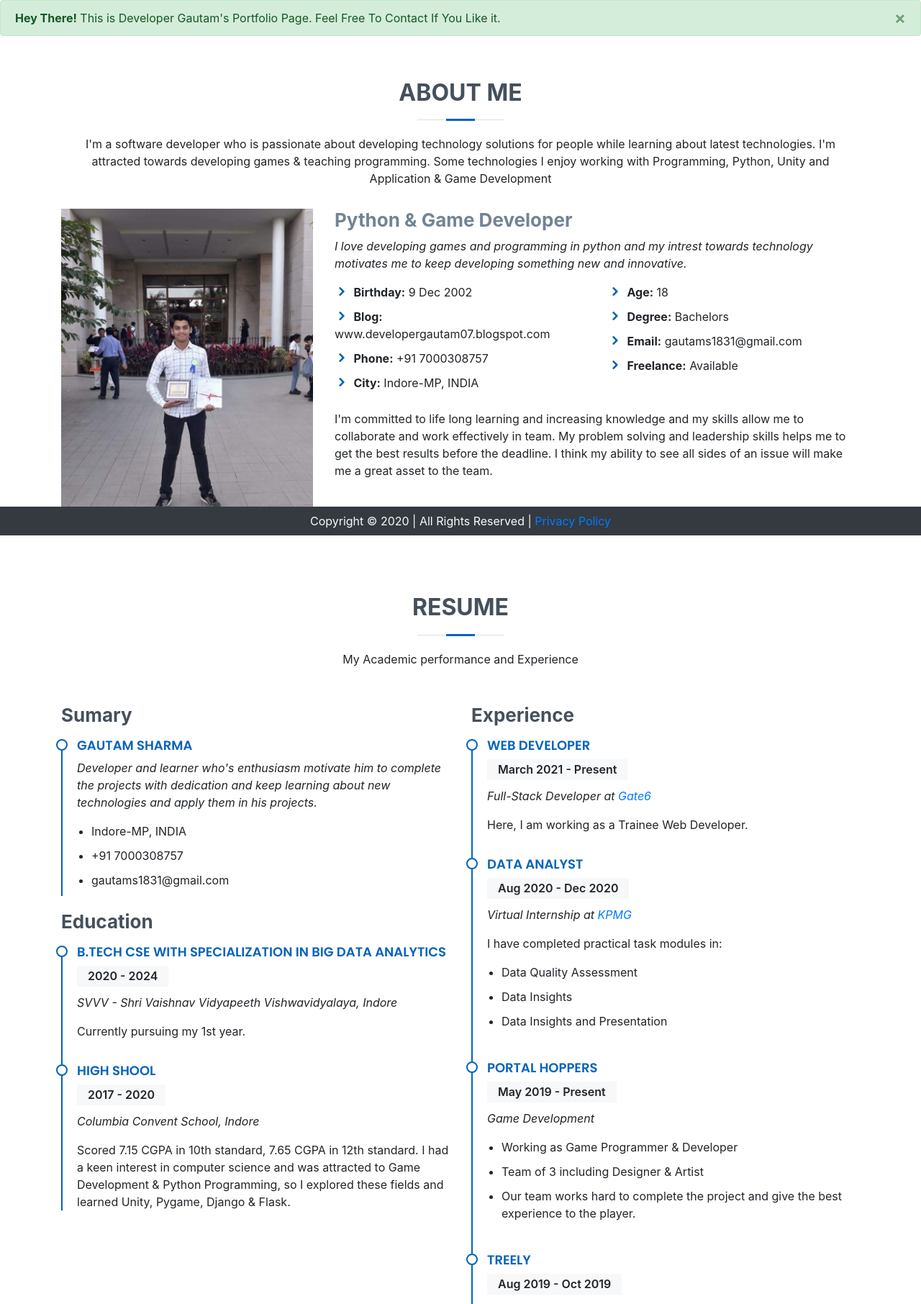
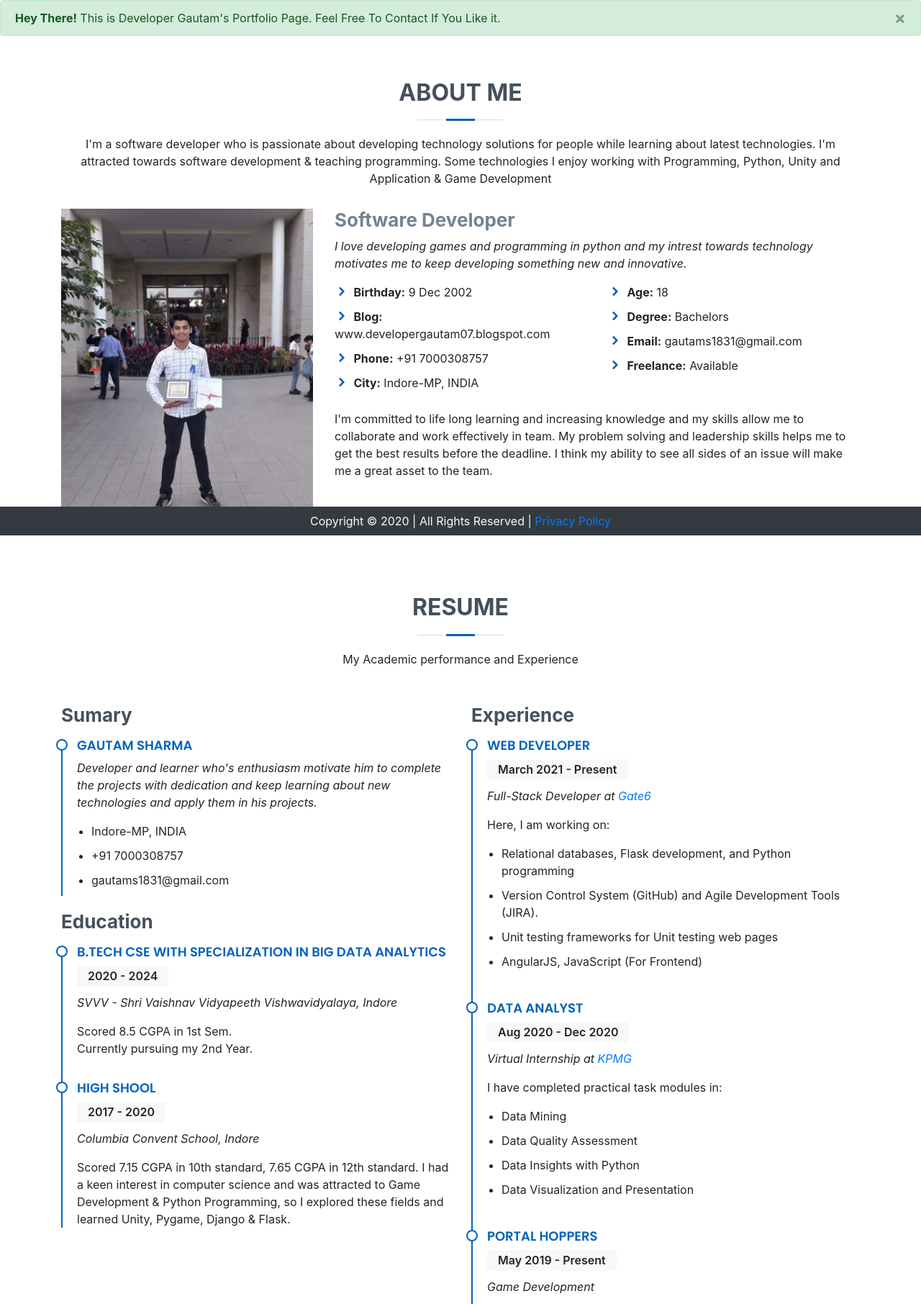
Before and after one commit to developergautam07/developergautam-web, a Django app: page /about in a window 1280 px wide. Shown: the part 56-1868 px from the top of the page at 72% size. Run offline with Django 3.2, Linux system fonts and the light colour scheme; some libraries are stand-ins or nearby versions.

Commit message:
feat: Experience and Project details Updated

```diff
--- a/templates/about.html
+++ b/templates/about.html
@@ -18,7 +18,7 @@
       <h2>About ME</h2>
       <p>I'm a software developer who is passionate about developing technology solutions for people while learning
         about
-        latest technologies. I'm attracted towards developing games & teaching programming. Some technologies I enjoy
+        latest technologies. I'm attracted towards software development & teaching programming. Some technologies I enjoy
         working with Programming, Python, Unity and Application & Game Development</p>
     </div>
 
@@ -27,7 +27,7 @@
         <img src="{% static 'img/profile.jpg' %}" class="img-fluid" alt="">
       </div>
       <div class="col-lg-8 pt-4 pt-lg-0 content">
-        <h3>Python &amp; Game Developer</h3>
+        <h3>Software Developer</h3>
         <p class="font-italic">
           I love developing games and programming in python and my intrest towards technology motivates me to keep
           developing something new and innovative.
@@ -91,7 +91,8 @@
             <h4>B.tech CSE with specialization in Big Data Analytics</h4>
             <h5>2020 - 2024</h5>
             <p><em>SVVV - Shri Vaishnav Vidyapeeth Vishwavidyalaya, Indore</em></p>
-            <p>Currently pursuing my 1st year.</p>
+            <p>Scored 8.5 CGPA in 1st Sem. <br>
+              Currently pursuing my 2nd Year.</p>
           </div>
           <div class="resume-item">
             <h4>High Shool</h4>
@@ -109,7 +110,13 @@
             <h4>Web Developer</h4>
             <h5>March 2021 - Present</h5>
             <p><em>Full-Stack Developer at <a href="https://www.gate6.com/">Gate6</a></em></p>
-            <p>Here, I am working as a Trainee Web Developer.</p>
+            <p>Here, I am working on:</p>
+            <ul>
+              <li>Relational databases, Flask development, and Python programming</li>
+              <li>Version Control System (GitHub) and Agile Development Tools (JIRA).</li>
+              <li>Unit testing frameworks for Unit testing web pages</li>
+              <li>AngularJS, JavaScript (For Frontend)</li>
+            </ul>
           </div>
           <div class="resume-item">
             <h4>Data Analyst</h4>
@@ -117,9 +124,10 @@
             <p><em>Virtual Internship at <a href="https://home.kpmg/in/en/home.html">KPMG</a></em></p>
             <p>I have completed practical task modules in:
             <ul>
+              <li>Data Mining</li>
               <li>Data Quality Assessment</li>
-              <li>Data Insights</li>
-              <li>Data Insights and Presentation</li>
+              <li>Data Insights with Python</li>
+              <li>Data Visualization and Presentation</li>
             </ul>
             </p>
           </div>
--- a/templates/projects.html
+++ b/templates/projects.html
@@ -19,7 +19,7 @@
                 <h5 class="card-title">Portal Hoppers</h5>
                 <p class="card-text">This project is a top-down game called PORTAL HOPPERS in which we had
                     included five levels, a survival mode, an innovative GUI, an interesting
-                    storyline and user-customized settings.<br><br></p>
+                    storyline with good bacground music and sound effects.<br></p>
                 <a href="#" class="btn btn-primary">Comming Soon...</a>
             </div>
         </div>
```
Also changed, not shown: 1 other file.
